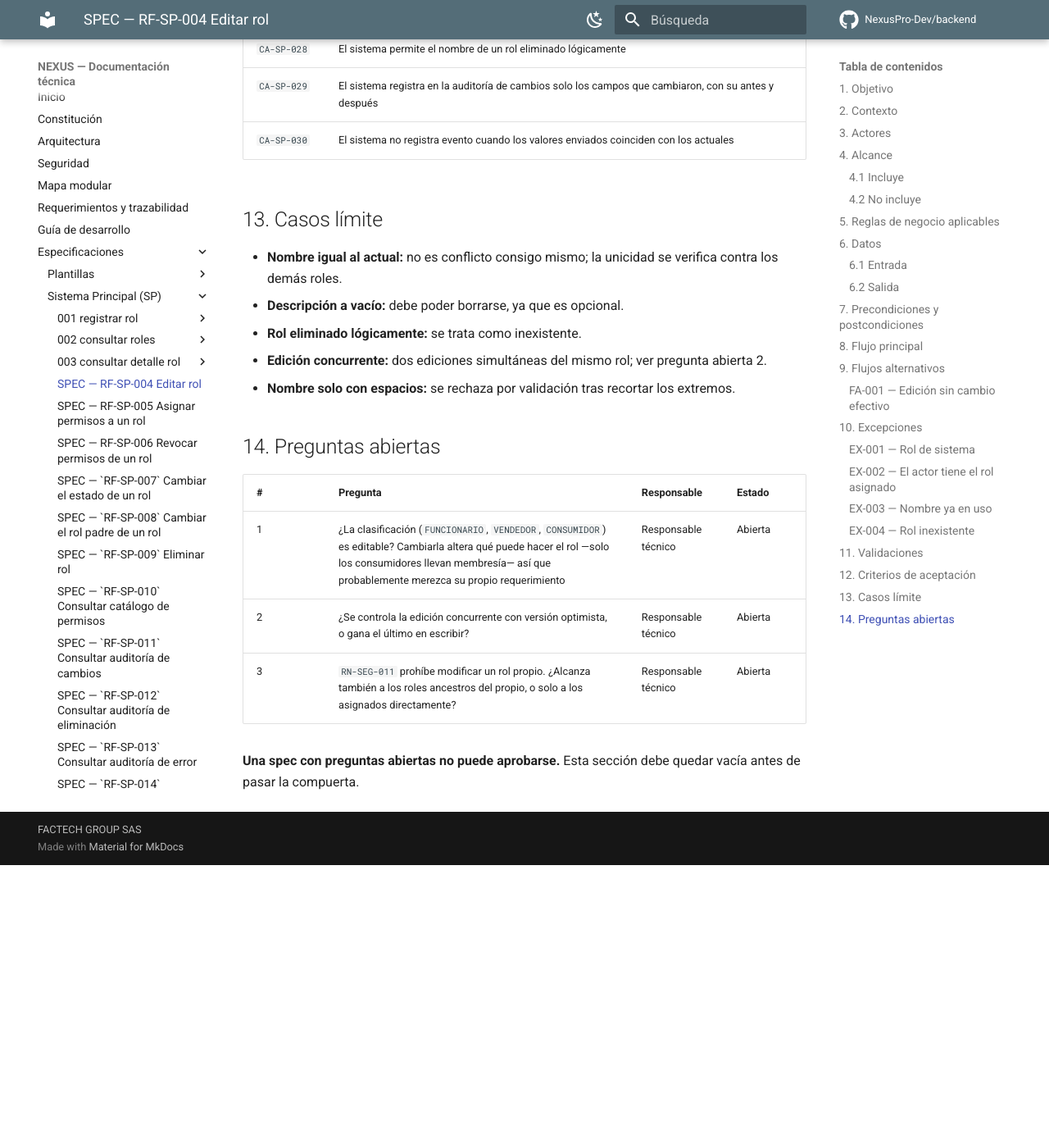
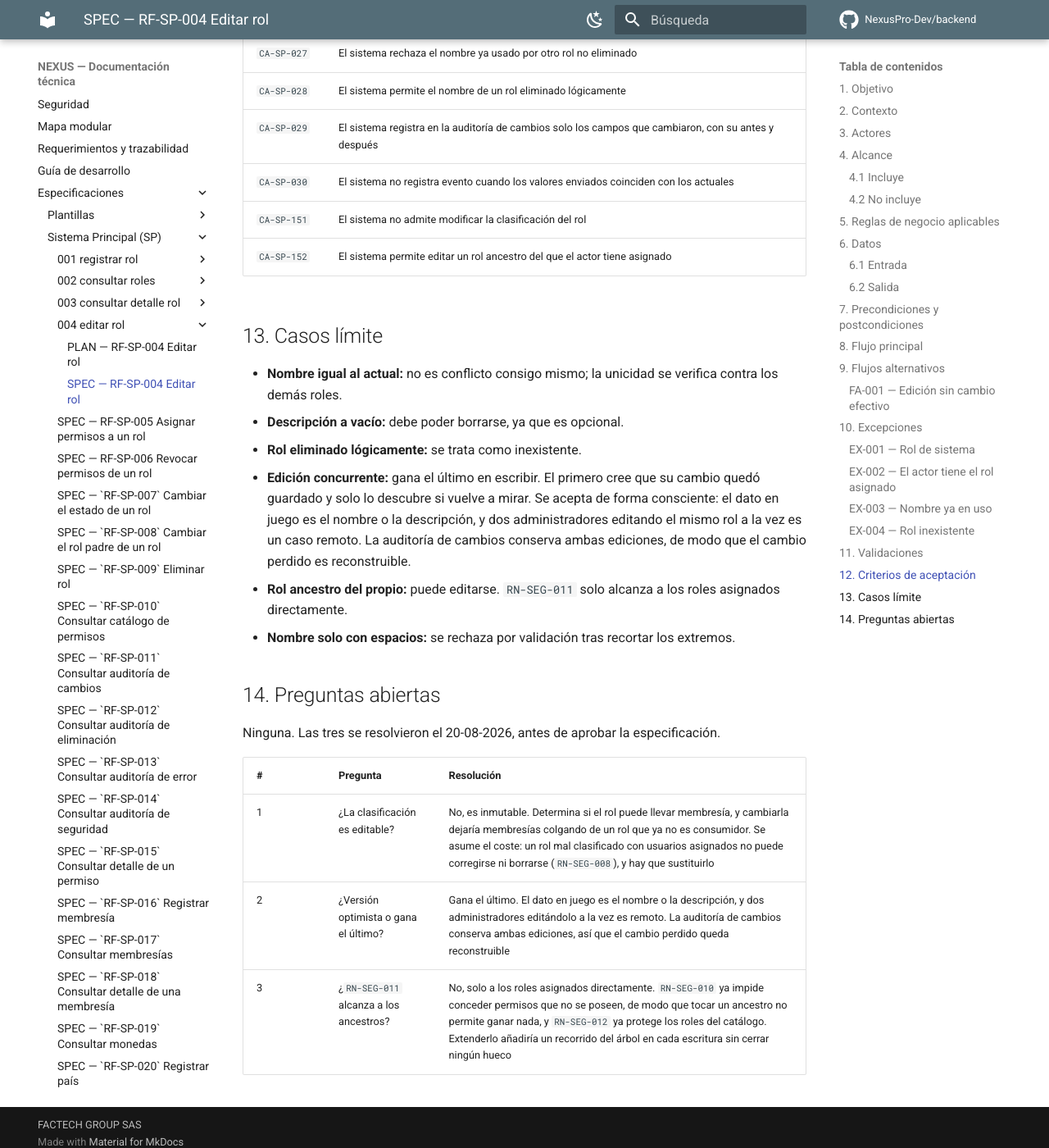
Before and after one commit to NexusPro-Dev/backend, an MkDocs documentation site: the page built from docs/specs/sp/004-editar-rol/spec.md, in a window 1280 px wide and 1400 px high, scrolled down 4627 px. Shown: the whole window at 82% size. Built offline with MkDocs 1.6.1 and Material for MkDocs 9.7.7, drawn with Linux system fonts in a browser that asks for light colours; comment, search, counter and statistics services are not loaded; before the commit the page ends 5682 px from its top, so only the background shows below that; some of the changed text lies outside the part shown.

Commit message:
docs(sp): aprobar la spec de RF-SP-004 y redactar su plan
Tres preguntas resueltas.

La clasificacion del rol es inmutable. Determina si el rol puede llevar
membresia, y cambiarla dejaria membresias colgando de un rol que ya no es
consumidor. Se asume el coste, que es real: un rol mal clasificado con
usuarios asignados no puede corregirse ni borrarse por RN-SEG-008, y hay que
sustituirlo.

La edicion concurrente se resuelve como gana el ultimo en escribir. No se
anade columna de version. El dato en juego es el nombre o la descripcion y la
auditoria conserva ambas ediciones, de modo que el cambio perdido queda
reconstruible. Queda anotado en el plan que revertir esta decision obliga a
anadir la columna a V4 antes del primer despliegue.

RN-SEG-011 alcanza solo a los roles asignados directamente, no a los ancestros
ni a los descendientes. La precision se lleva a security.md v0.9.0, que es
donde vive la regla, y resuelve tambien la pregunta pendiente de RF-SP-005 y
precisa un caso limite de RF-SP-006.

Correccion de algo que afirme antes: describi esta tercera pregunta como un
posible camino de escalada de privilegios. No lo es. RN-SEG-010 ya impide
conceder permisos que el actor no posee, de modo que modificar un rol ancestro
no permite ganar nada, y RN-SEG-012 ya protege los roles del catalogo. Sigue
siendo una decision, pero por separacion de funciones y no por seguridad.

plan.md redactado directamente, sin subagente. El punto que mas cuidado exige
no es la escritura sino distinguir un campo ausente de uno vaciado: sin esa
distincion, enviar solo el nombre borraria la descripcion, que es justo lo que
CA-SP-024 prohibe. Queda documentado el contrato de los cuatro cuerpos
posibles y senalado como el defecto mas probable y mas silencioso de este
requerimiento.

Se deja advertido ademas que esta edicion NO invalida la cache de resolucion
de permisos, a diferencia de RF-SP-005, RF-SP-006 y RF-SP-007: el nombre de un
rol no interviene en la autorizacion.

Cuatro specs aprobadas con su plan, diecisiete en revision.

Co-Authored-By: Claude Opus 5 (1M context) <noreply@anthropic.com>

```diff
--- a/docs/specs/sp/004-editar-rol/spec.md
+++ b/docs/specs/sp/004-editar-rol/spec.md
@@ -4,10 +4,10 @@
 |---|---|
 | Requerimiento | `RF-SP-004` |
 | Módulo | `SP` — Sistema Principal |
-| Estado | **Borrador** |
+| Estado | **Aprobada** |
 | Autor | Responsable técnico |
-| Aprobada por | — |
-| Fecha de aprobación | — |
+| Aprobada por | Responsable técnico |
+| Fecha de aprobación | 20-08-2026 |
 
 ---
 
@@ -40,14 +40,14 @@ Un rol se crea con un nombre que puede quedar desfasado —una reorganización,
 - Los permisos → `RF-SP-005` y `RF-SP-006`.
 - El estado → `RF-SP-007`.
 - El rol padre → `RF-SP-008`.
-- La clasificación: ver pregunta abierta 1.
+- La clasificación, que es **inmutable**: determina si el rol puede llevar membresía, y cambiarla dejaría membresías colgando de un rol que ya no es consumidor. Un rol mal clasificado se sustituye por otro, no se corrige.
 
 ## 5. Reglas de negocio aplicables
 
 | ID | Regla | Origen |
 |---|---|---|
 | `RN-SEG-001` | Nombre único entre los no eliminados | `security.md` §4.3 |
-| `RN-SEG-011` | Nadie modifica un rol que tiene asignado | `security.md` §4.3 |
+| `RN-SEG-011` | Nadie modifica un rol que tiene asignado **directamente** | `security.md` §4.3 |
 | `RN-SEG-012` | Los roles de sistema no se modifican por la API | `security.md` §4.3 |
 
 ## 6. Datos
@@ -143,21 +143,24 @@ Al menos uno de los dos campos modificables debe venir informado.
 | `CA-SP-028` | El sistema permite el nombre de un rol eliminado lógicamente |
 | `CA-SP-029` | El sistema registra en la auditoría de cambios solo los campos que cambiaron, con su antes y después |
 | `CA-SP-030` | El sistema no registra evento cuando los valores enviados coinciden con los actuales |
+| `CA-SP-151` | El sistema no admite modificar la clasificación del rol |
+| `CA-SP-152` | El sistema permite editar un rol ancestro del que el actor tiene asignado |
 
 ## 13. Casos límite
 
 - **Nombre igual al actual:** no es conflicto consigo mismo; la unicidad se verifica contra los demás roles.
 - **Descripción a vacío:** debe poder borrarse, ya que es opcional.
 - **Rol eliminado lógicamente:** se trata como inexistente.
-- **Edición concurrente:** dos ediciones simultáneas del mismo rol; ver pregunta abierta 2.
+- **Edición concurrente:** gana el último en escribir. El primero cree que su cambio quedó guardado y solo lo descubre si vuelve a mirar. Se acepta de forma consciente: el dato en juego es el nombre o la descripción, y dos administradores editando el mismo rol a la vez es un caso remoto. La auditoría de cambios conserva ambas ediciones, de modo que el cambio perdido es reconstruible.
+- **Rol ancestro del propio:** puede editarse. `RN-SEG-011` solo alcanza a los roles asignados directamente.
 - **Nombre solo con espacios:** se rechaza por validación tras recortar los extremos.
 
 ## 14. Preguntas abiertas
 
-| # | Pregunta | Responsable | Estado |
-|---|---|---|---|
-| 1 | ¿La clasificación (`FUNCIONARIO`, `VENDEDOR`, `CONSUMIDOR`) es editable? Cambiarla altera qué puede hacer el rol —solo los consumidores llevan membresía— así que probablemente merezca su propio requerimiento | Responsable técnico | Abierta |
-| 2 | ¿Se controla la edición concurrente con versión optimista, o gana el último en escribir? | Responsable técnico | Abierta |
-| 3 | `RN-SEG-011` prohíbe modificar un rol propio. ¿Alcanza también a los roles ancestros del propio, o solo a los asignados directamente? | Responsable técnico | Abierta |
+Ninguna. Las tres se resolvieron el 20-08-2026, antes de aprobar la especificación.
 
-**Una spec con preguntas abiertas no puede aprobarse.** Esta sección debe quedar vacía antes de pasar la compuerta.
+| # | Pregunta | Resolución |
+|---|---|---|
+| 1 | ¿La clasificación es editable? | No, es inmutable. Determina si el rol puede llevar membresía, y cambiarla dejaría membresías colgando de un rol que ya no es consumidor. Se asume el coste: un rol mal clasificado con usuarios asignados no puede corregirse ni borrarse (`RN-SEG-008`), y hay que sustituirlo |
+| 2 | ¿Versión optimista o gana el último? | Gana el último. El dato en juego es el nombre o la descripción, y dos administradores editándolo a la vez es remoto. La auditoría de cambios conserva ambas ediciones, así que el cambio perdido queda reconstruible |
+| 3 | ¿`RN-SEG-011` alcanza a los ancestros? | No, solo a los roles asignados directamente. `RN-SEG-010` ya impide conceder permisos que no se poseen, de modo que tocar un ancestro no permite ganar nada, y `RN-SEG-012` ya protege los roles del catálogo. Extenderlo añadiría un recorrido del árbol en cada escritura sin cerrar ningún hueco |
```
Also changed, not shown: docs/requirements.md (+1 -1 lines), docs/security.md (+3 -2 lines), docs/specs/sp/004-editar-rol/plan.md (added, +180 -0 lines), docs/specs/sp/005-asignar-permisos/spec.md (+1 -1 lines), docs/specs/sp/006-revocar-permisos/spec.md (+1 -0 lines).
